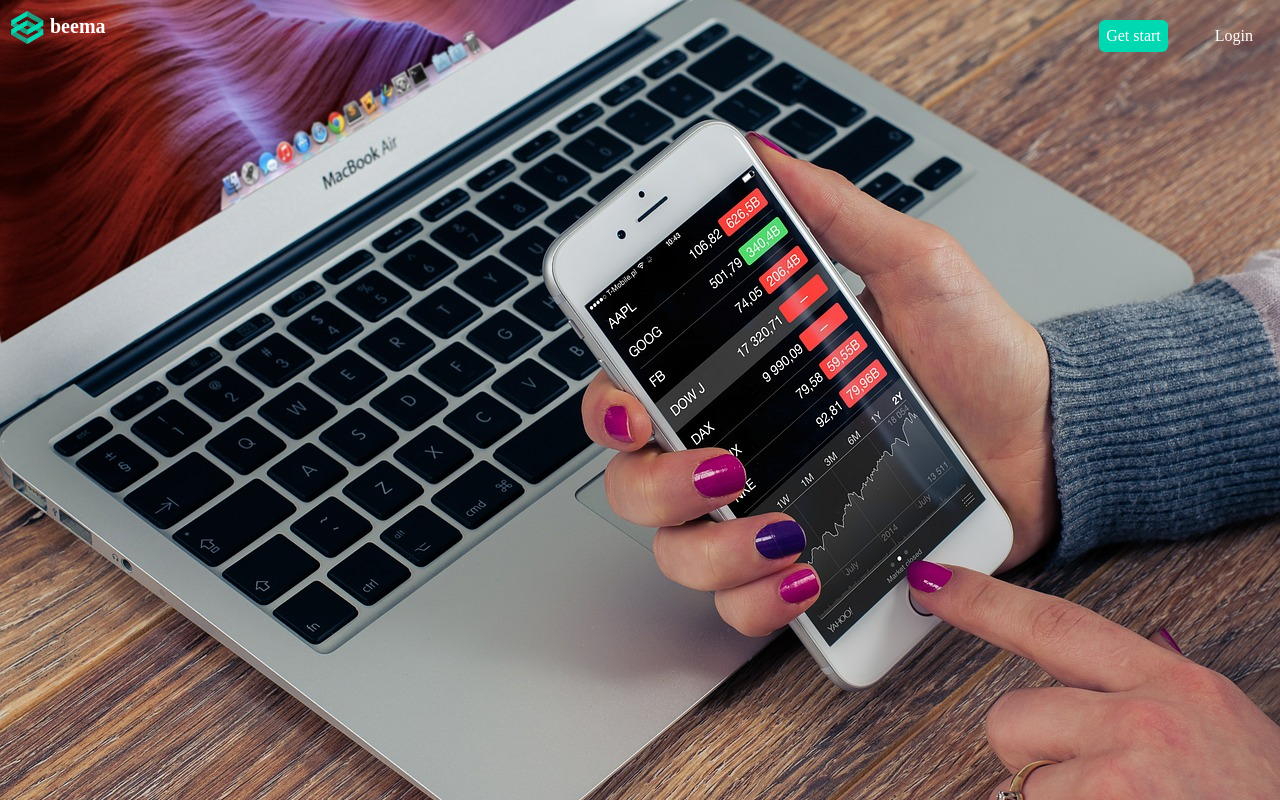
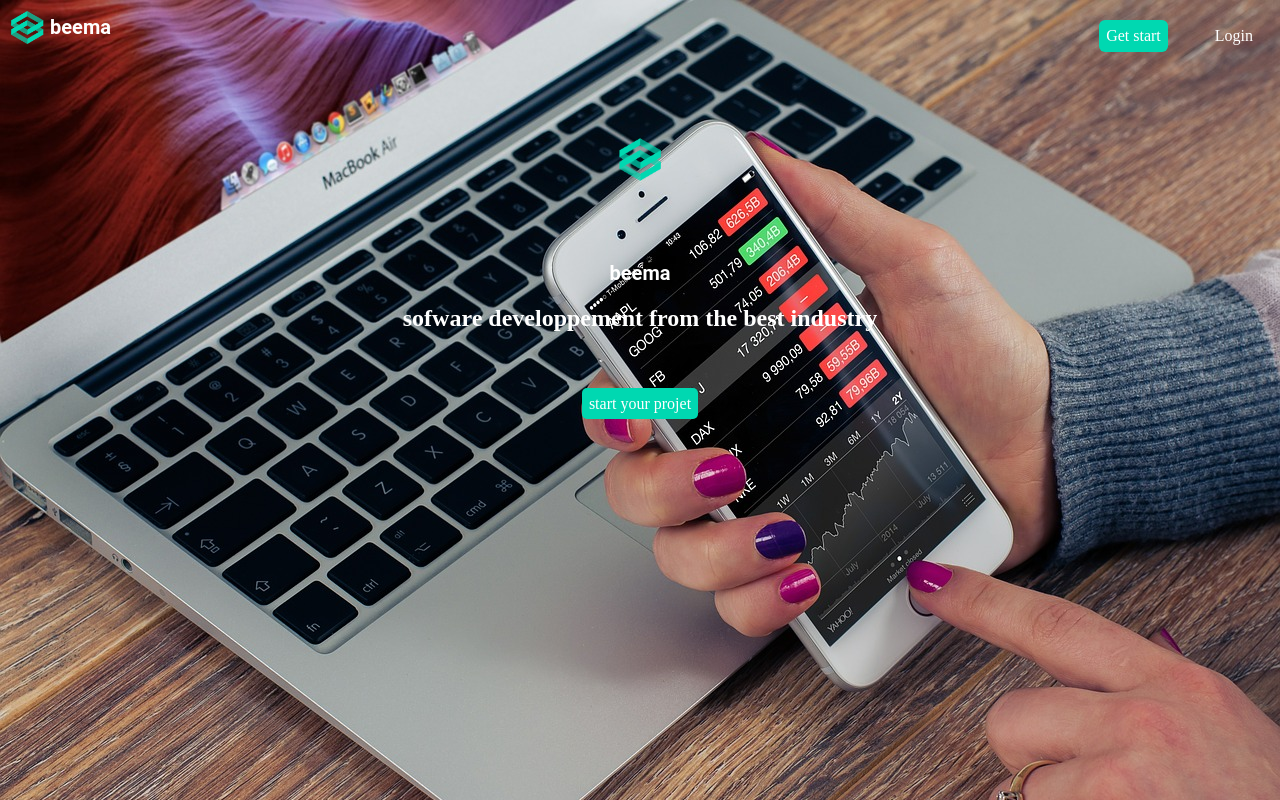
Before and after one commit to patrice29/beema_projet, a plain HTML site: page beema_projet/index.html in a window 1280 px wide. Drawn offline with Linux system fonts and the light colour scheme.

Commit message:
mise en forme du logo du milieu et start you projet

```diff
--- a/beema_projet/css/style.css
+++ b/beema_projet/css/style.css
@@ -54,7 +54,46 @@
     margin: 10px;
     padding: 7px;
     color: white;
-
+}
+.logobox{
+    margin: 10px;
+    text-align: center;
+}
+.logoimg{
+    height: 45px;
+    padding: 45px;
+    margin: 10px;
+}
+.nomstyle{
+    font-family: Roboto;
+    font-style: normal;
+    font-weight: 500px;
+    font-size: 20px;
+    color: white;
+}
+.headertitre{
+    color: white;
+}
+.heatitre{
+    color: white;
+    height: 70px;
+    text-align: center;
+}
+.titre{
+    text-align: center;
+    justify-content: center;
+}
+.starprojet{
+    text-align: center;
+    color: white;
+}
+.starstyle{
+    margin: 20px;
+}
+.startext{
+    background-color: #00D8B1;
+    padding: 7px;
+    border-radius: 5px;
 }
 /* .topcontent{
     background-color: black;
--- a/beema_projet/index.html
+++ b/beema_projet/index.html
@@ -26,6 +26,18 @@
                 </div>
               </div>
             </nav>
+              <div class="logobox">
+                <img class="logoimg" src="assets/images/logo_nobrand 1.png" alt="logo"/>
+                <p class="nomstyle"> beema </p>
+              </div>
+          <section class="headertitre">
+            <div class="heatitre">
+              <h2 class="titre"><span> sofware developpement from the best industry</span></h2>
+            </div>
+            <div class="starprojet">
+              <div class="starstyle"><span class="startext"> start your projet</span></div>
+            </div>
+          </section>
           </section>
 
           <!-- <section class="topcontent">
```
